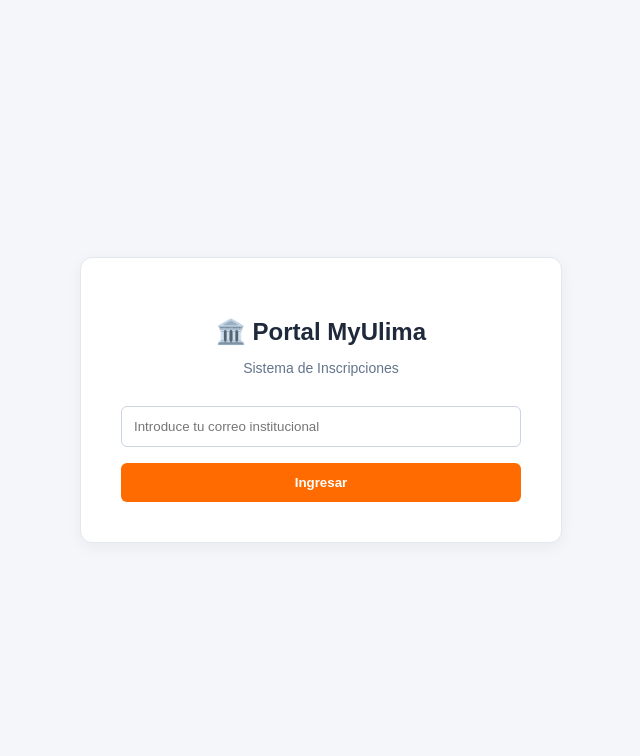
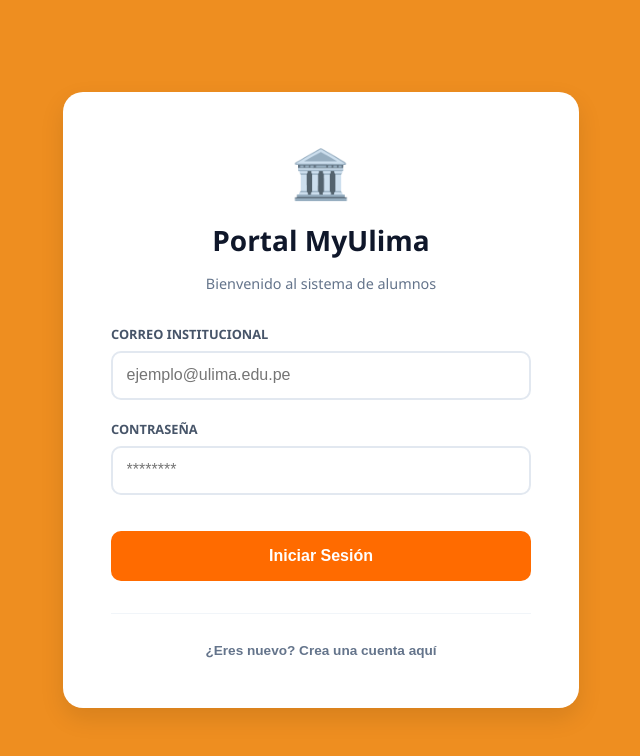
Before and after one commit to PatinoCruzado/PROYECTO_PROGRA1, a React (Vite) app: page / in a window 1280 px wide. Shown: the top 756 px of the page, without its empty margins (319-959 px from the left). Built offline with nearby package versions, Linux system fonts and the light colour scheme.

Commit message:
nueva actualización, subido desde zip

```diff
--- a/src/App.jsx
+++ b/src/App.jsx
@@ -16,12 +16,14 @@
     localStorage.removeItem('sessionUser');
   };
 
+  const isAdmin = userEmail === 'admin@ulima.edu.pe';
+
   return (
     <>
       {!userEmail ? (
         <Login onLogin={handleLogin} />
       ) : (
-        <Dashboard userEmail={userEmail} onLogout={handleLogout} />
+        <Dashboard userEmail={userEmail} onLogout={handleLogout} isAdmin={isAdmin} />
       )}
     </>
   );
--- a/src/components/Dashboard.jsx
+++ b/src/components/Dashboard.jsx
@@ -5,9 +5,15 @@
 import { INITIAL_ITEMS } from '../data/mockData';
 import './Dashboard.css';
 
-export default function Dashboard({ userEmail, onLogout }) {
+export default function Dashboard({ userEmail, onLogout, isAdmin }) {
   const [activeTab, setActiveTab] = useState('todos');
   const [selectedItem, setSelectedItem] = useState(null);
+
+  const [activities, setActivities] = useState(() => {
+    const saved = localStorage.getItem('master_activities');
+    return saved ? JSON.parse(saved) : INITIAL_ITEMS;
+  });
+
   const [registeredIds, setRegisteredIds] = useState(() => {
     const saved = localStorage.getItem(`reg_${userEmail}`);
     return saved ? JSON.parse(saved) : [];
@@ -19,7 +25,23 @@
     localStorage.setItem(`reg_${userEmail}`, JSON.stringify(updated));
   };
 
-  const itemsFiltrados = INITIAL_ITEMS.filter(item => {
+  const handleCreateActivity = (newActivity) => {
+    const updated = [...activities, { ...newActivity, id: Date.now() }];
+    setActivities(updated);
+    localStorage.setItem('master_activities', JSON.stringify(updated));
+  };
+
+  const handleDeleteActivity = (id) => {
+    const updated = activities.filter(act => act.id !== id);
+    setActivities(updated);
+    localStorage.setItem('master_activities', JSON.stringify(updated));
+
+    if (selectedItem && selectedItem.id === id) {
+      setSelectedItem(null);
+    }
+  };
+
+  const itemsFiltrados = activities.filter(item => {
     if (activeTab === 'todos') return true;
     if (activeTab === 'mis-registros') return registeredIds.includes(item.id);
     return item.tipo.toLowerCase() === activeTab.slice(0, -1);
@@ -27,8 +49,23 @@
 
   return (
     <div className="dashboard-layout">
-      <SideBar activeTab={activeTab} setActiveTab={setActiveTab} userEmail={userEmail} onLogout={onLogout} countInscritos={registeredIds.length} />
-      <Main items={itemsFiltrados} registeredIds={registeredIds} onSelect={setSelectedItem} onRegister={handleInscribirse} activeTab={activeTab} />
+      <SideBar
+        activeTab={activeTab}
+        setActiveTab={setActiveTab}
+        userEmail={userEmail}
+        onLogout={onLogout}
+        countInscritos={registeredIds.length}
+      />
+      <Main
+        items={itemsFiltrados}
+        registeredIds={registeredIds}
+        onSelect={setSelectedItem}
+        onRegister={handleInscribirse}
+        activeTab={activeTab}
+        isAdmin={isAdmin}
+        onCreateActivity={handleCreateActivity}
+        onDeleteActivity={handleDeleteActivity}
+      />
       {selectedItem && <Modal item={selectedItem} onClose={() => setSelectedItem(null)} />}
     </div>
   );
--- a/src/components/Login/Login.css
+++ b/src/components/Login/Login.css
@@ -1,44 +1,126 @@
+/* src/components/Login/Login.css */
 .login-container {
   min-height: 100vh;
-  background-color: #f4f6f9;
   display: flex;
-  flex-direction: column;
   justify-content: center;
   align-items: center;
-  font-family: sans-serif;
+  transition: background-color 0.5s ease;
+  font-family: 'Segoe UI', Tahoma, Geneva, Verdana, sans-serif;
 }
+
+.mode-login {
+  background-color: #ee8e20;
+}
+
+.mode-register {
+  background-color: #1e293b;
+}
+
 .login-card {
   background: white;
-  padding: 2.5rem;
-  border-radius: 12px;
-  box-shadow: 0 4px 15px rgba(0,0,0,0.05);
+  padding: 3rem;
+  border-radius: 20px;
+  box-shadow: 0 10px 25px rgba(0,0,0,0.1);
   width: 100%;
-  max-width: 400px;
-  border: 1px solid #e2e8f0;
+  max-width: 420px;
+  text-align: center;
+  transition: transform 0.3s ease;
 }
+
+.login-icon {
+  font-size: 3rem;
+  margin-bottom: 1rem;
+}
+
 .login-title {
-  font-size: 1.5rem;
-  font-weight: 700;
-  color: #1e293b;
+  font-size: 1.75rem;
+  font-weight: 800;
+  color: #0f172a;
+  margin: 0;
+}
+
+.login-subtitle {
+  color: #64748b;
+  font-size: 0.9rem;
+  margin-bottom: 2rem;
+}
+
+.input-group {
+  text-align: left;
+  margin-bottom: 1.25rem;
+}
+
+.input-group label {
+  display: block;
+  font-size: 0.8rem;
+  font-weight: 600;
+  color: #475569;
   margin-bottom: 0.5rem;
-  text-align: center;
+  text-transform: uppercase;
 }
+
 .login-input {
   width: 100%;
-  padding: 0.75rem;
-  margin: 1rem 0;
-  border: 1px solid #cbd5e1;
-  border-radius: 6px;
+  padding: 0.85rem;
+  border: 2px solid #e2e8f0;
+  border-radius: 10px;
+  font-size: 1rem;
   box-sizing: border-box;
+  transition: border-color 0.2s;
 }
+
+.login-input:focus {
+  outline: none;
+  border-color: #ff6b00;
+}
+
 .login-btn {
   width: 100%;
-  padding: 0.75rem;
+  padding: 1rem;
+  border: none;
+  border-radius: 10px;
+  color: white;
+  font-size: 1rem;
+  font-weight: 700;
+  cursor: pointer;
+  margin-top: 1rem;
+  transition: all 0.3s ease;
+}
+
+.btn-login {
   background-color: #ff6b00;
-  color: white;
+}
+
+.btn-login:hover {
+  background-color: #e05e00;
+  transform: translateY(-2px);
+}
+
+.btn-register {
+  background-color: #3b82f6;
+}
+
+.btn-register:hover {
+  background-color: #2563eb;
+  transform: translateY(-2px);
+}
+
+.login-toggle-container {
+  margin-top: 2rem;
+  padding-top: 1.5rem;
+  border-top: 1px solid #f1f5f9;
+}
+
+.toggle-btn {
+  background: none;
   border: none;
-  border-radius: 6px;
+  color: #64748b;
   font-weight: 600;
+  font-size: 0.85rem;
   cursor: pointer;
 }
-.login-btn:hover { background-color: #e05e00; }
+
+.toggle-btn:hover {
+  color: #ff6b00;
+  text-decoration: underline;
+}
--- a/src/components/Login/Login.jsx
+++ b/src/components/Login/Login.jsx
@@ -1,34 +1,116 @@
 import React, { useState } from 'react';
 import './Login.css';
 
+const USUARIO_PREDETERMINADO = {
+  email: '20232182@aloe.ulima.edu.pe',
+  password: 'ulima2026'
+};
+
+const ADMIN_PREDETERMINADO = {
+  email: 'admin@ulima.edu.pe',
+  password: 'admin2026'
+};
+
 export default function Login({ onLogin }) {
   const [email, setEmail] = useState('');
+  const [password, setPassword] = useState('');
+  const [isRegistering, setIsRegistering] = useState(false);
 
   const handleSubmit = (e) => {
     e.preventDefault();
-    if (email.trim().includes('@')) {
-      onLogin(email);
+
+    const storedUsers = localStorage.getItem('usuarios_registrados');
+    const usuarios = storedUsers ? JSON.parse(storedUsers) : [];
+
+    if (isRegistering) {
+      const existePredeterminado = email.trim() === USUARIO_PREDETERMINADO.email || email.trim() === ADMIN_PREDETERMINADO.email;
+      const existeEnStorage = usuarios.some(u => u.email === email.trim());
+
+      if (existePredeterminado || existeEnStorage) {
+        alert('❌ El usuario ya se encuentra registrado.');
+        return;
+      }
+
+      const nuevoUsuario = {
+        email: email.trim(),
+        password: password
+      };
+
+      usuarios.push(nuevoUsuario);
+      localStorage.setItem('usuarios_registrados', JSON.stringify(usuarios));
+      alert('✅ Usuario creado con éxito. Ahora puedes iniciar sesión.');
+      setIsRegistering(false);
+      setEmail('');
+      setPassword('');
     } else {
-      alert('Ingresa un correo válido');
+      const esPredeterminado = email.trim() === USUARIO_PREDETERMINADO.email && password === USUARIO_PREDETERMINADO.password;
+      const esAdmin = email.trim() === ADMIN_PREDETERMINADO.email && password === ADMIN_PREDETERMINADO.password;
+      const esRegistrado = usuarios.some(u => u.email === email.trim() && u.password === password);
+
+      if (esPredeterminado || esAdmin || esRegistrado) {
+        onLogin(email.trim());
+      } else {
+        alert('❌ Correo o contraseña incorrectos.');
+        setPassword('');
+      }
     }
   };
 
   return (
-    <div className="login-container">
+    <div className={`login-container ${isRegistering ? 'mode-register' : 'mode-login'}`}>
       <div className="login-card">
-        <h2 className="login-title">🏛️ Portal MyUlima</h2>
-        <p style={{textAlign: 'center', color: '#64748b', fontSize: '0.875rem'}}>Sistema de Inscripciones</p>
+        <div className="login-icon">
+          {isRegistering ? '📝' : '🏛️'}
+        </div>
+        <h2 className="login-title">
+          {isRegistering ? 'Crear Cuenta' : 'Portal MyUlima'}
+        </h2>
+        <p className="login-subtitle">
+          {isRegistering ? 'Únete a la plataforma de inscripciones' : 'Bienvenido al sistema de alumnos'}
+        </p>
+
         <form onSubmit={handleSubmit}>
+          <div className="input-group">
+            <label>Correo Institucional</label>
             <input
               type="email"
-            placeholder="Introduce tu correo institucional"
+              placeholder="ejemplo@ulima.edu.pe"
               value={email}
               onChange={(e) => setEmail(e.target.value)}
               className="login-input"
               required
             />
-          <button type="submit" className="login-btn">Ingresar</button>
+          </div>
+
+          <div className="input-group">
+            <label>Contraseña</label>
+            <input
+              type="password"
+              placeholder="********"
+              value={password}
+              onChange={(e) => setPassword(e.target.value)}
+              className="login-input"
+              required
+            />
+          </div>
+
+          <button type="submit" className={`login-btn ${isRegistering ? 'btn-register' : 'btn-login'}`}>
+            {isRegistering ? 'Confirmar Registro' : 'Iniciar Sesión'}
+          </button>
         </form>
+
+        <div className="login-toggle-container">
+          <button
+            onClick={() => {
+              setIsRegistering(!isRegistering);
+              setEmail('');
+              setPassword('');
+            }}
+            className="toggle-btn"
+          >
+            {isRegistering ? '¿Ya tienes una cuenta? Ingresa aquí' : '¿Eres nuevo? Crea una cuenta aquí'}
+          </button>
+        </div>
       </div>
     </div>
   );
--- a/src/components/Main/Main.jsx
+++ b/src/components/Main/Main.jsx
@@ -1,44 +1,111 @@
-import React from 'react';
+import React, { useState } from 'react';
 import './Main.css';
 
-export default function Main({ items, registeredIds, onSelect, onRegister, activeTab }) {
+export default function Main({ items, registeredIds, onSelect, onRegister, isAdmin, onCreateActivity, onDeleteActivity }) {
+  const [titulo, setTitulo] = useState('');
+  const [tipo, setTipo] = useState('taller');
+  const [descripcion, setDescripcion] = useState('');
+  const [encargado, setEncargado] = useState('');
+
+  const handleSubmit = (e) => {
+    e.preventDefault();
+    if (!titulo || !descripcion || !encargado) return;
+
+    onCreateActivity({ titulo, tipo, descripcion, encargado });
+    setTitulo('');
+    setDescripcion('');
+    setEncargado('');
+  };
+
   return (
-    <div className="main-content-wrapper">
-      <h2 className="main-title">{activeTab === 'mis-registros' ? 'Mis Inscripciones' : `Listado de ${activeTab}`}</h2>
-      <div className="cards-container">
-        {items.length === 0 ? (
-          <p style={{ color: '#64748b' }}>No se encontraron actividades de esta categoría.</p>
-        ) : (
-          items.map(item => (
-            <div key={item.id} className="item-card">
-              <div className="card-info">
-                <div>
-                  <span className={`tag ${item.tipo === 'Taller' ? 'tag-taller' : item.tipo === 'Torneo' ? 'tag-torneo' : 'tag-evento'}`}>
-                    {item.tipo}
-                  </span>
-                  <span style={{ fontSize: '0.85rem', color: '#64748b' }}>📍 {item.facultad}</span>
-                </div>
-                <h3>{item.titulo}</h3>
-                <span style={{ fontSize: '0.85rem', color: '#64748b' }}>📅 Fecha: {item.fecha}</span>
+    <main className="main-content">
+      {isAdmin && (
+        <div className="admin-form-container" style={{ background: '#f8fafc', padding: '1.5rem', borderRadius: '12px', marginBottom: '2rem', border: '1px solid #e2e8f0' }}>
+          <h3 style={{ margin: '0 0 1rem 0', color: '#0f172a' }}>📝 Panel de Administrador: Crear Actividad</h3>
+          <form onSubmit={handleSubmit} style={{ display: 'flex', flexDirection: 'column', gap: '1rem' }}>
+            <div style={{ display: 'flex', gap: '1rem' }}>
+              <input
+                type="text"
+                placeholder="Título de la actividad"
+                value={titulo}
+                onChange={(e) => setTitulo(e.target.value)}
+                style={{ flex: 2, padding: '0.5rem', borderRadius: '6px', border: '1px solid #cbd5e1' }}
+                required
+              />
+              <select
+                value={tipo}
+                onChange={(e) => setTipo(e.target.value)}
+                style={{ flex: 1, padding: '0.5rem', borderRadius: '6px', border: '1px solid #cbd5e1' }}
+              >
+                <option value="taller">Taller</option>
+                <option value="torneo">Torneo</option>
+                <option value="evento">Evento</option>
+              </select>
+            </div>
+            <input
+              type="text"
+              placeholder="Encargado / Expositor"
+              value={encargado}
+              onChange={(e) => setEncargado(e.target.value)}
+              style={{ padding: '0.5rem', borderRadius: '6px', border: '1px solid #cbd5e1' }}
+              required
+            />
+            <textarea
+              placeholder="Descripción de la actividad..."
+              value={descripcion}
+              onChange={(e) => setDescripcion(e.target.value)}
+              style={{ padding: '0.5rem', borderRadius: '6px', border: '1px solid #cbd5e1', height: '60px', resize: 'none' }}
+              required
+            />
+            <button type="submit" style={{ background: '#22c55e', color: 'white', border: 'none', padding: '0.75rem', borderRadius: '6px', fontWeight: 'bold', cursor: 'pointer' }}>
+              ➕ Guardar Nueva Actividad
+            </button>
+          </form>
+        </div>
+      )}
+
+      <div className="cards-grid" style={{ display: 'grid', gridTemplateColumns: 'repeat(auto-fill, minmax(280px, 1fr))', gap: '1.5rem' }}>
+        {items.map((item) => {
+          const yaInscrito = registeredIds.includes(item.id);
+          return (
+            <div key={item.id} className="activity-card" style={{ background: 'white', padding: '1.5rem', borderRadius: '12px', border: '1px solid #e2e8f0', display: 'flex', flexDirection: 'column', justifyContent: 'between', position: 'relative' }}>
+              <div>
+                <span style={{ fontSize: '0.75rem', fontWeight: 'bold', textTransform: 'uppercase', background: '#e2e8f0', padding: '0.25rem 0.5rem', borderRadius: '4px', color: '#475569' }}>
+                  {item.tipo}
+                </span>
+                <h4 style={{ margin: '0.75rem 0 0.5rem 0', color: '#0f172a' }}>{item.titulo}</h4>
+                <p style={{ fontSize: '0.85rem', color: '#64748b', margin: '0 0 1rem 0' }}>{item.descripcion}</p>
+                <p style={{ fontSize: '0.8rem', color: '#94a3b8', margin: '0 0 1.5rem 0' }}>👤 {item.encargado}</p>
               </div>
-              <div className="card-actions">
-                <button className="btn-action btn-blue" onClick={() => onSelect(item)}>Ver Detalles</button>
-                {registeredIds.includes(item.id) ? (
-                  <span className="registered-badge">✓ Inscrito</span>
-                ) : (
+
+              <div style={{ display: 'flex', gap: '0.5rem', marginTop: 'auto' }}>
+                <button onClick={() => onSelect(item)} style={{ flex: 1, padding: '0.5rem', background: '#0f172a', color: 'white', border: 'none', borderRadius: '6px', cursor: 'pointer', fontSize: '0.85rem' }}>
+                  Ver detalles
+                </button>
+
+                {!isAdmin && (
                   <button
-                    className="btn-action btn-orange"
-                    disabled={item.estado === 'Finalizado'}
                     onClick={() => onRegister(item.id)}
+                    disabled={yaInscrito}
+                    style={{ flex: 1, padding: '0.5rem', background: yaInscrito ? '#94a3b8' : '#ff6b00', color: 'white', border: 'none', borderRadius: '6px', cursor: yaInscrito ? 'default' : 'pointer', fontSize: '0.85rem', fontWeight: 'bold' }}
                   >
-                    {item.estado === 'Finalizado' ? 'Cerrado' : 'Inscribirse'}
+                    {yaInscrito ? 'Inscrito ✓' : 'Inscribirse'}
+                  </button>
+                )}
+
+                {isAdmin && (
+                  <button
+                    onClick={() => onDeleteActivity(item.id)}
+                    style={{ padding: '0.5rem', background: '#ef4444', color: 'white', border: 'none', borderRadius: '6px', cursor: 'pointer', fontSize: '0.85rem' }}
+                  >
+                    🗑️
                   </button>
                 )}
               </div>
             </div>
-          ))
-        )}
+          );
+        })}
       </div>
-    </div>
+    </main>
   );
 }
```
Lines whose indentation alone changed are shown as unchanged.
